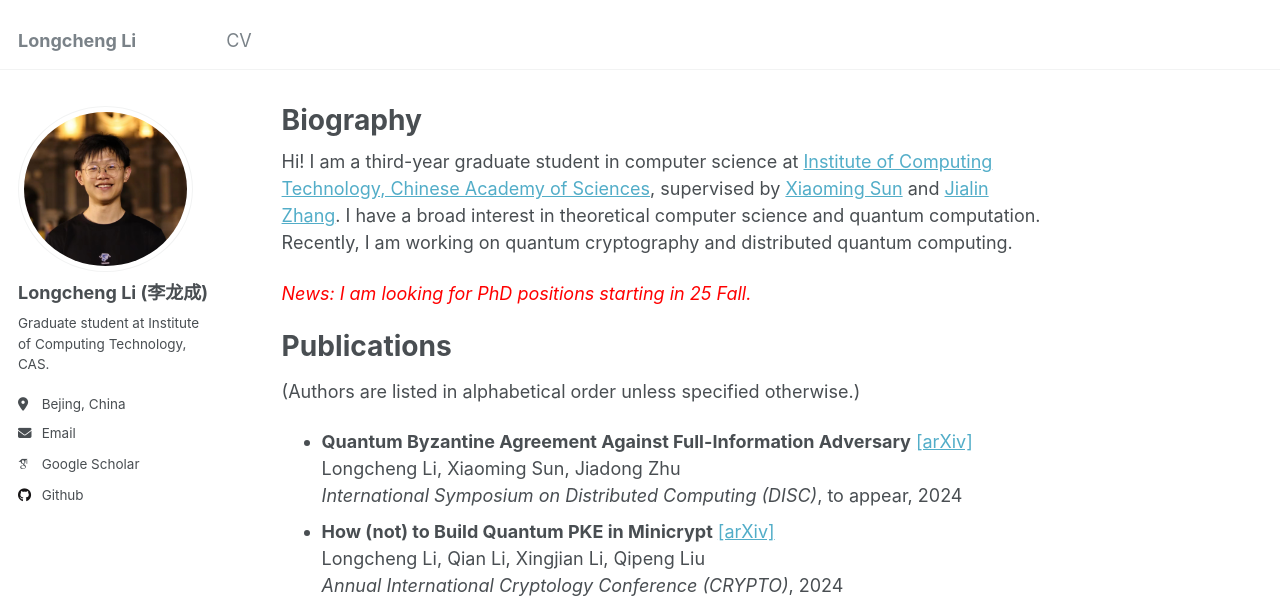
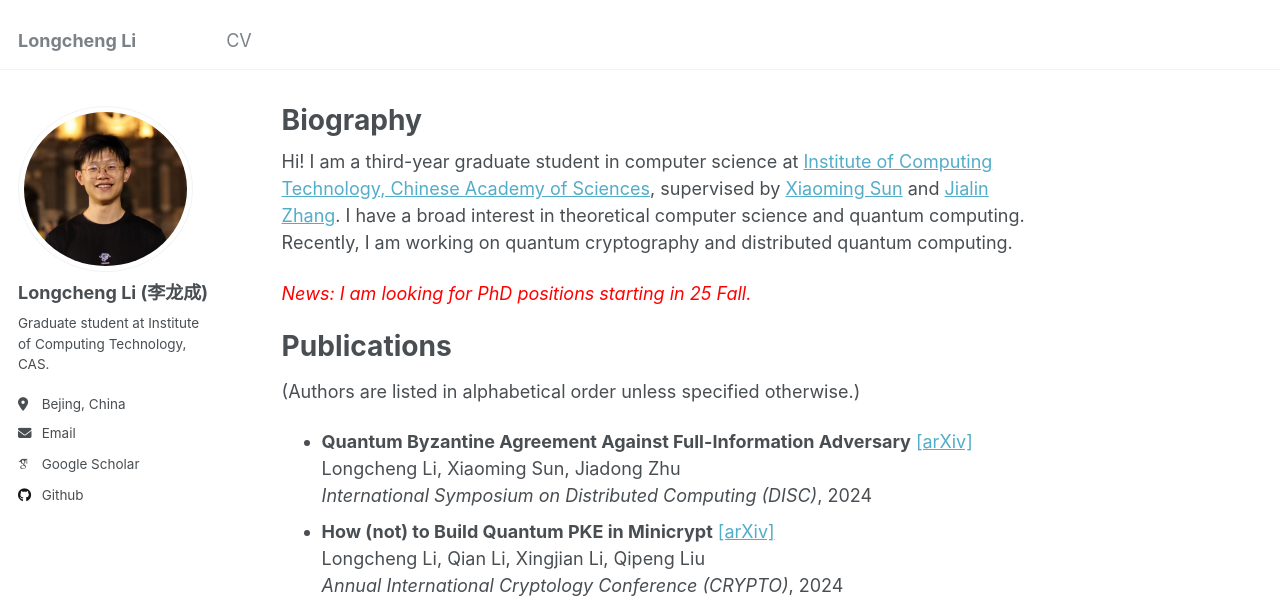
Before and after one commit to Cothrax/cothrax.github.io, a Jekyll site: the page built from _pages/about.md, in a window 1280 px wide and 900 px high. Shown: the top 598 px of the window. Built offline with Jekyll 4.4.1, drawn with Linux system fonts in a browser that asks for light colours; some web fonts are replaced.

Commit message:
update cv

```diff
--- a/_pages/about.md
+++ b/_pages/about.md
@@ -8,7 +8,7 @@ redirect_from:
 ---
 
 
-Hi! I am a third-year graduate student in computer science at [Institute of Computing Technology, Chinese Academy of Sciences](http://english.ict.cas.cn/), supervised by [Xiaoming Sun](https://scholar.google.com/citations?user=WKpSlhQAAAAJ) and [Jialin Zhang](https://dblp.org/pid/91/2798-1.html). I have a broad interest in theoretical computer science and quantum computation. Recently, I am working on quantum cryptography and distributed quantum computing.
+Hi! I am a third-year graduate student in computer science at [Institute of Computing Technology, Chinese Academy of Sciences](http://english.ict.cas.cn/), supervised by [Xiaoming Sun](https://scholar.google.com/citations?user=WKpSlhQAAAAJ) and [Jialin Zhang](https://dblp.org/pid/91/2798-1.html). I have a broad interest in theoretical computer science and quantum computing. Recently, I am working on quantum cryptography and distributed quantum computing.
 
 <span style="color: red;">*News: I am looking for PhD positions starting in 25 Fall.*</span>
 
@@ -18,7 +18,7 @@ Publications
 
 - **Quantum Byzantine Agreement Against Full-Information Adversary** [[arXiv]](https://arxiv.org/abs/2409.01707) <br>
   Longcheng Li, Xiaoming Sun, Jiadong Zhu <br>
-  *International Symposium on Distributed Computing (DISC)*, to appear, 2024
+  *International Symposium on Distributed Computing (DISC)*, 2024
 - **How (not) to Build Quantum PKE in Minicrypt** [[arXiv]](https://arxiv.org/abs/2405.20295) <br>
   Longcheng Li, Qian Li, Xingjian Li, Qipeng Liu <br>
   *Annual International Cryptology Conference (CRYPTO)*, 2024
```
Also changed, not shown: 1 other file.
